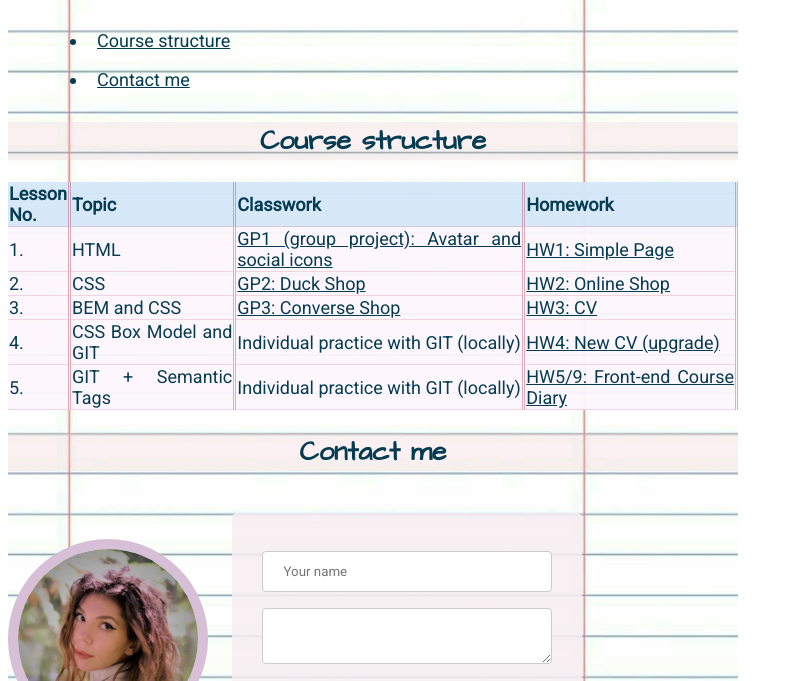
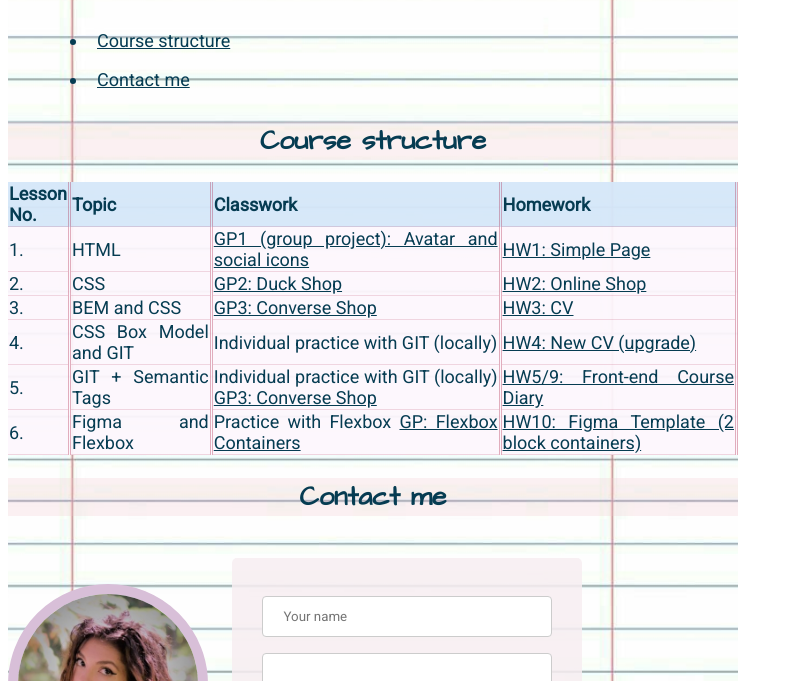
Before and after one commit to RalenneB/hw9, a plain HTML site: page index.html in a window 1280 px wide. Shown: the part 108-789 px from the top of the page, without its empty margins (0-793 px from the left). Drawn offline with Linux system fonts and the light colour scheme.

Commit message:
added the new practice and homework link

```diff
--- a/index.html
+++ b/index.html
@@ -91,10 +91,28 @@
             <tr>
               <td>5.</td>
               <td>GIT + Semantic Tags</td>
-              <td>Individual practice with GIT (locally)</td>
+              <td>Individual practice with GIT (locally)
+              <a href="https://ralenneb.github.io/practice-l5/">
+                GP3: Converse Shop</a
+              ></td>
               <td>
                 <a href="https://github.com/AlexOrd/beetroot-projects">
                   HW5/9: Front-end Course Diary
+                </a>
+              </td>
+            </tr>
+
+            <tr>
+              <td>6.</td>
+              <td>Figma and Flexbox</td>
+              <td>Practice with Flexbox
+                <a href="https://ralenneb.github.io/practice-flex/">
+                  GP: Flexbox Containers
+                </a>
+              </td>
+              <td>
+                <a href="https://ralenneb.github.io/hw10/">
+                  HW10: Figma Template (2 block containers)
                 </a>
               </td>
             </tr>
```
Also changed, not shown: 1 other file.
